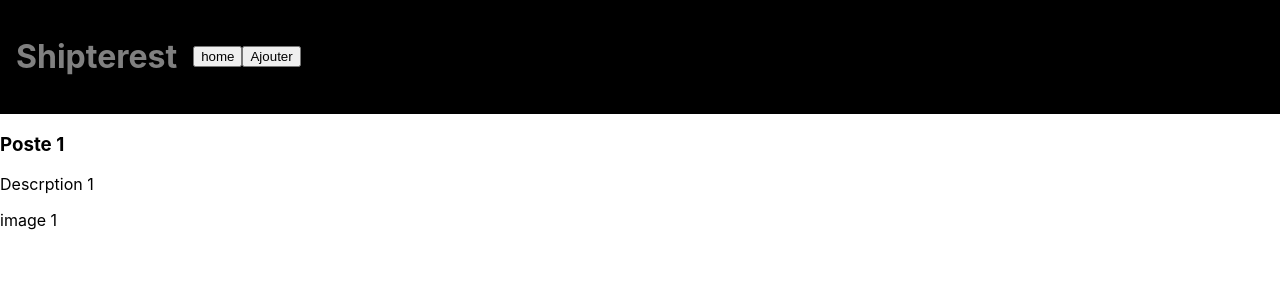
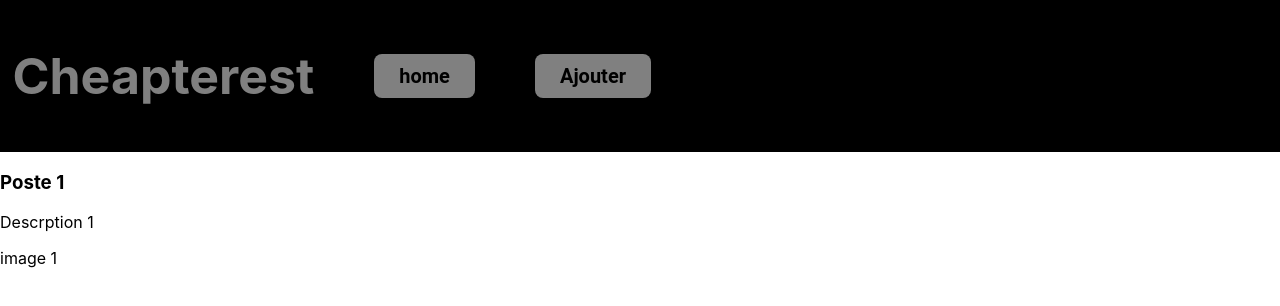
Before and after one commit to Sarahmarg/Cheapterest, a React (Create React App) app: page / in a window 1280 px wide. Shown: the top 306 px of the page. Built offline with nearby package versions, Linux system fonts and the light colour scheme.

Commit message:
reactV0.8

```diff
--- a/src/components/Header/Header.module.css
+++ b/src/components/Header/Header.module.css
@@ -2,9 +2,34 @@
   background-color: black;
   display: flex;
   color: gray;
+  font-size: 25px;
   align-items: center;
-  padding: 1em;
+  padding: 0.5em;
 }
+
+
+.flexbutton {
+  align-items: flex-end;
+  display: flex;
+  justify-content:flex-end;
+}
+
+
+.button {
+  margin-left: 3em;
+  background-color: gray;
+  font-family:'Roboto';
+  font-weight: bold;
+  border: none;
+  color: rgb(0, 0, 0);
+  border-radius: 8px;
+  padding: 10px 25px;
+  text-align: center;
+  text-decoration: none;
+  display: inline-block;
+  font-size: 20px;
+}
+
 
 .menu {
   display: flex;
--- a/src/components/Header/index.js
+++ b/src/components/Header/index.js
@@ -4,12 +4,11 @@ import styles from './Header.module.css'
 function Header ()  {
   return (
     <div className={styles.header}>
-        <h1>Shipterest</h1>
-        <div className={styles.header}>
-          <button className="home" onClick="">home</button>
-          <button className="ADD" onClick="">Ajouter</button>
-        </div>
-
+        <h1>Cheapterest</h1>
+          <div className={styles.flexbutton}>
+          <button className={styles.button} onClick="">home</button>
+          <button className={styles.button} onClick="">Ajouter</button>
+          </div>
     </div>
   )
 }
```
